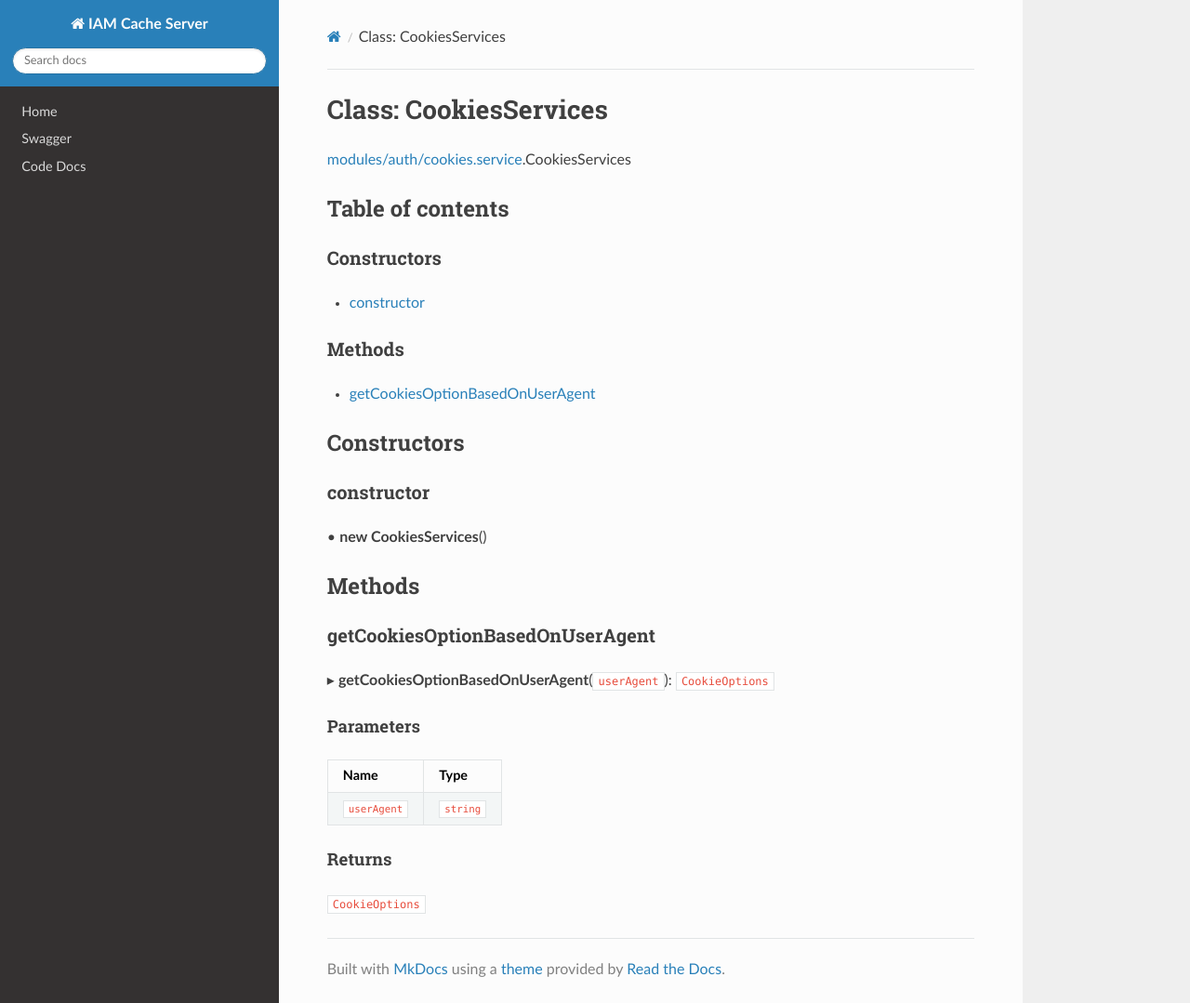
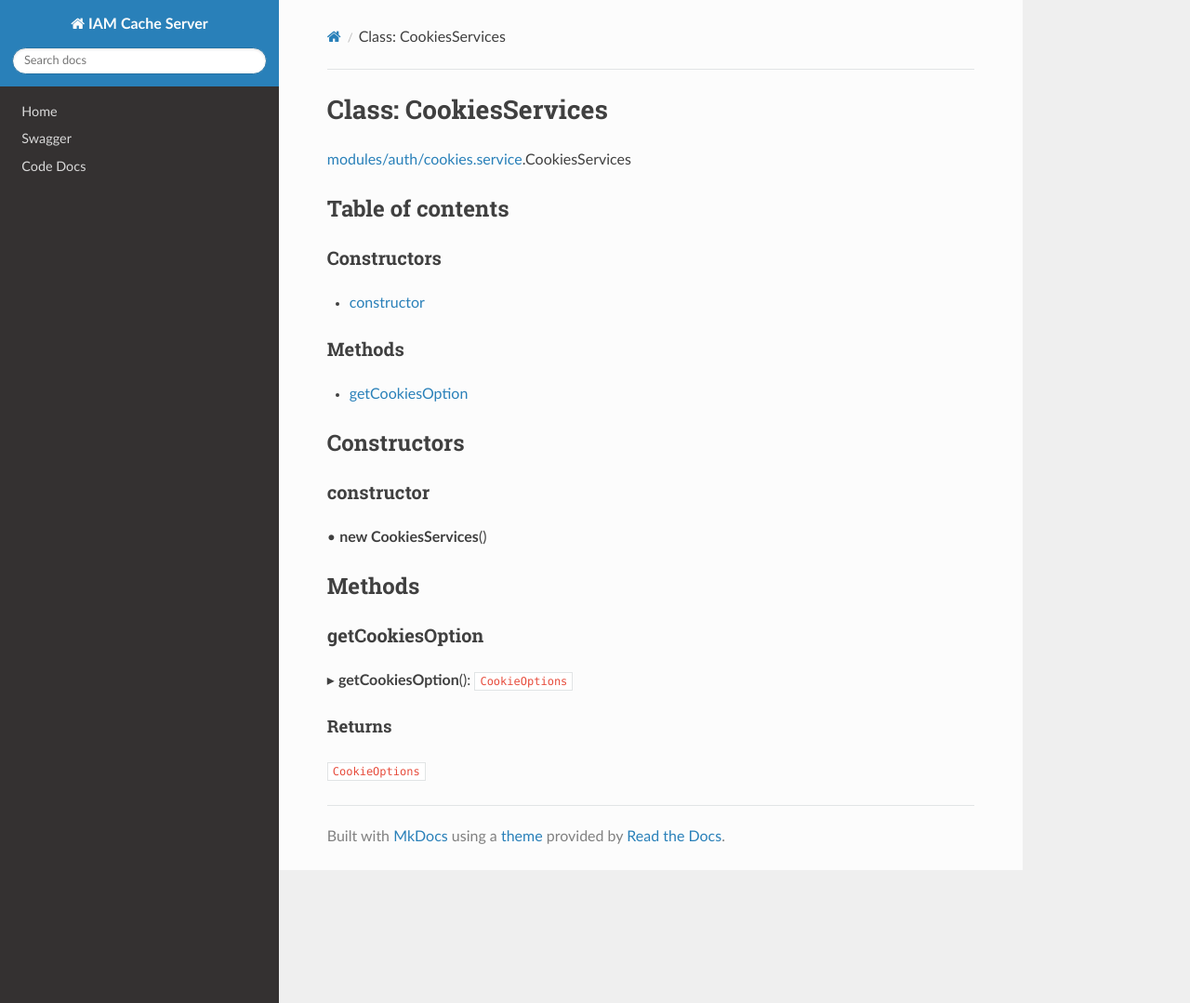
Before and after one commit to energywebfoundation/ssi-hub, an MkDocs documentation site: the page built from docs/api/classes/modules_auth_cookies_service.CookiesServices.md, in a window 1280 px wide and 1079 px high. Shown: the whole window at 93% size. Built offline with MkDocs 1.6.1, drawn with Linux system fonts in a browser that asks for light colours; nearby versions of some CDN libraries.

Commit message:
fix: fetch cookies options without useragent

```diff
--- a/docs/api/classes/modules_auth_cookies_service.CookiesServices.md
+++ b/docs/api/classes/modules_auth_cookies_service.CookiesServices.md
@@ -10,7 +10,7 @@
 
 ### Methods
 
-- [getCookiesOptionBasedOnUserAgent](modules_auth_cookies_service.CookiesServices.md#getcookiesoptionbasedonuseragent)
+- [getCookiesOption](modules_auth_cookies_service.CookiesServices.md#getcookiesoption)
 
 ## Constructors
 
@@ -20,15 +20,9 @@
 
 ## Methods
 
-### getCookiesOptionBasedOnUserAgent
+### getCookiesOption
 
-▸ **getCookiesOptionBasedOnUserAgent**(`userAgent`): `CookieOptions`
-
-#### Parameters
-
-| Name | Type |
-| :------ | :------ |
-| `userAgent` | `string` |
+▸ **getCookiesOption**(): `CookieOptions`
 
 #### Returns
 
```
Also changed, not shown: 2 other files.
